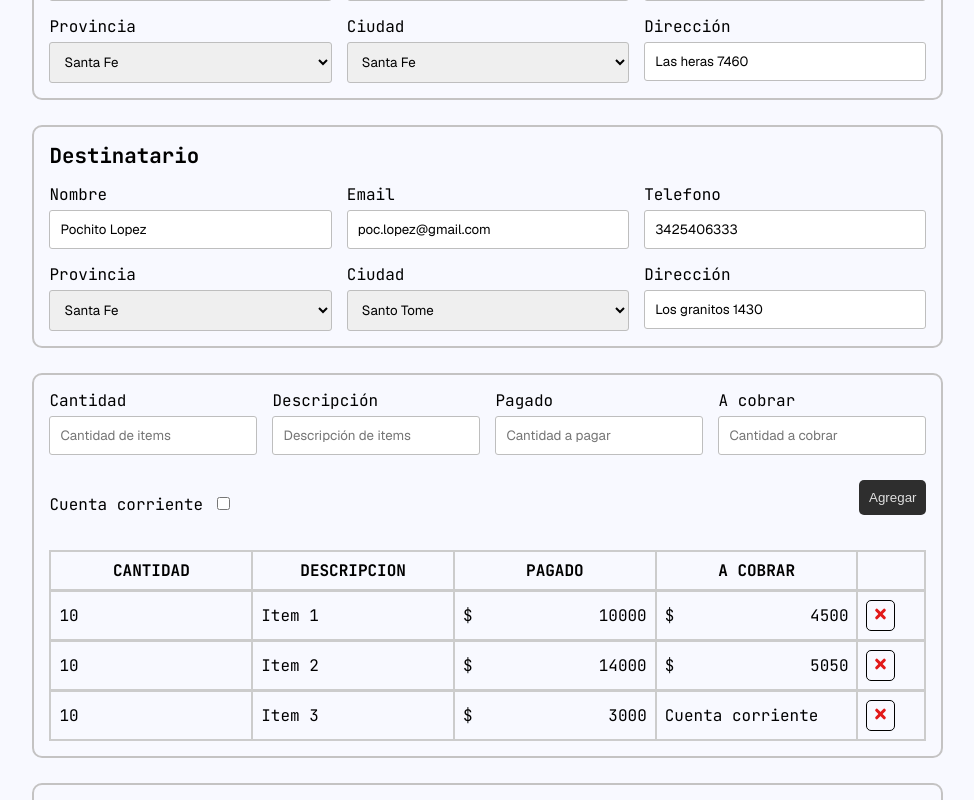
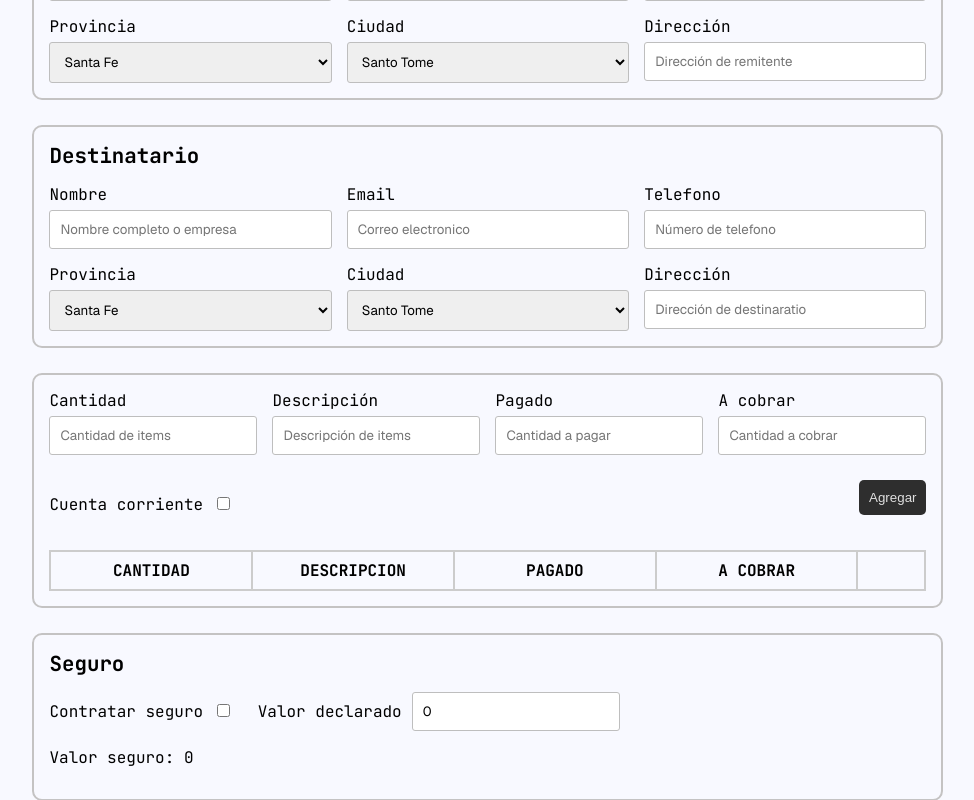
Before and after one commit to Eze-Medina/nyc-logistics-tracking-frontend, a React (Vite) app: page / in a window 1280 px wide. Shown: the part 280-1080 px from the top of the page, without its empty margins (152-1126 px from the left). Built offline with nearby package versions, Linux system fonts and the light colour scheme.

Commit message:
first commit

```diff
--- a/src/modules/home/components/form/guideForm/GuideForm.tsx
+++ b/src/modules/home/components/form/guideForm/GuideForm.tsx
@@ -13,58 +13,36 @@ import style from './guideform.module.css'
 
 const formData: Form = {
   sender: {
-    name: 'Ezequiel Medina',
-    email: 'tec.medinaeze@gmail.com',
-    phone: '3425502666',
-    address: 'Las heras 7460',
+    name: '',
+    email: '',
+    phone: '',
+    address: '',
   },
   receiver: {
-    name: 'Pochito Lopez',
-    email: 'poc.lopez@gmail.com',
-    phone: '3425406333',
-    address: 'Los granitos 1430',
+    name: '',
+    email: '',
+    phone: '',
+    address: '',
   },
   origin: {
-    province: "Santa Fe",
-    city: "Santa Fe"
+    province: '',
+    city: '',
   },
   destination: {
-    province: "Santa Fe",
-    city: "Santo Tomé"
+    province: '',
+    city: '',
   },
   sure: {
-    secure: true,
-    declaredValue: 50000,
-    sureValue: 2500
+    secure: false,
+    declaredValue: 0,
+    sureValue: 0,
   },
   guia: {
     numero: 0
   }
-}
+};
 
-const items: Item[] = [
-  {
-    quantity: 10,
-    description: 'Item 1',
-    paid: 10000,
-    remainingAmount: 4500,
-    currentAccount: false,
-  },
-  {
-    quantity: 10,
-    description: 'Item 2',
-    paid: 14000,
-    remainingAmount: 5050,
-    currentAccount: false,
-  },
-  {
-    quantity: 10,
-    description: 'Item 3',
-    paid: 3000,
-    remainingAmount: 500,
-    currentAccount: true,
-  }
-]
+const items: Item[] = [];
 
 export const GuideForm = () => {
 
```
